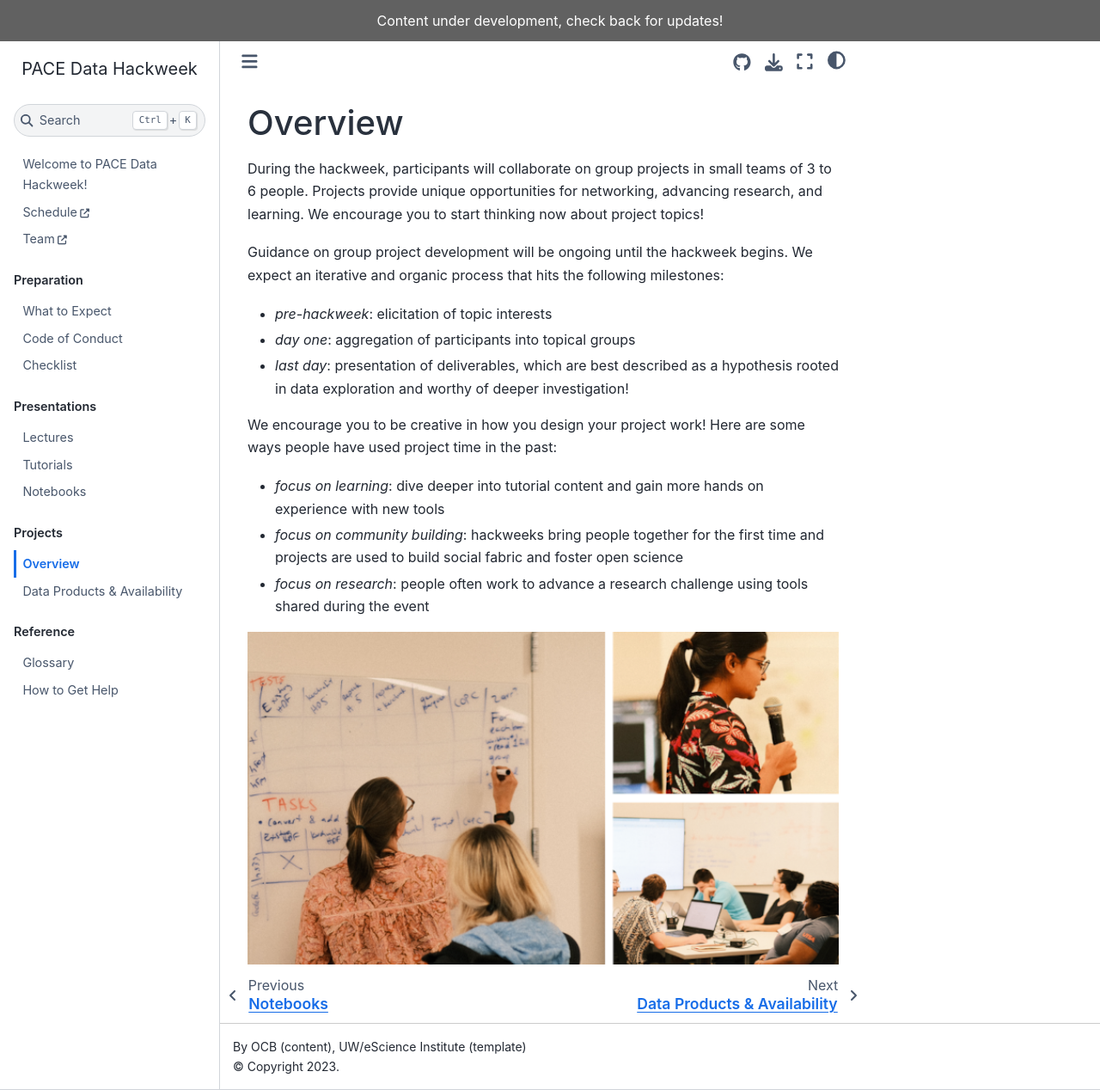
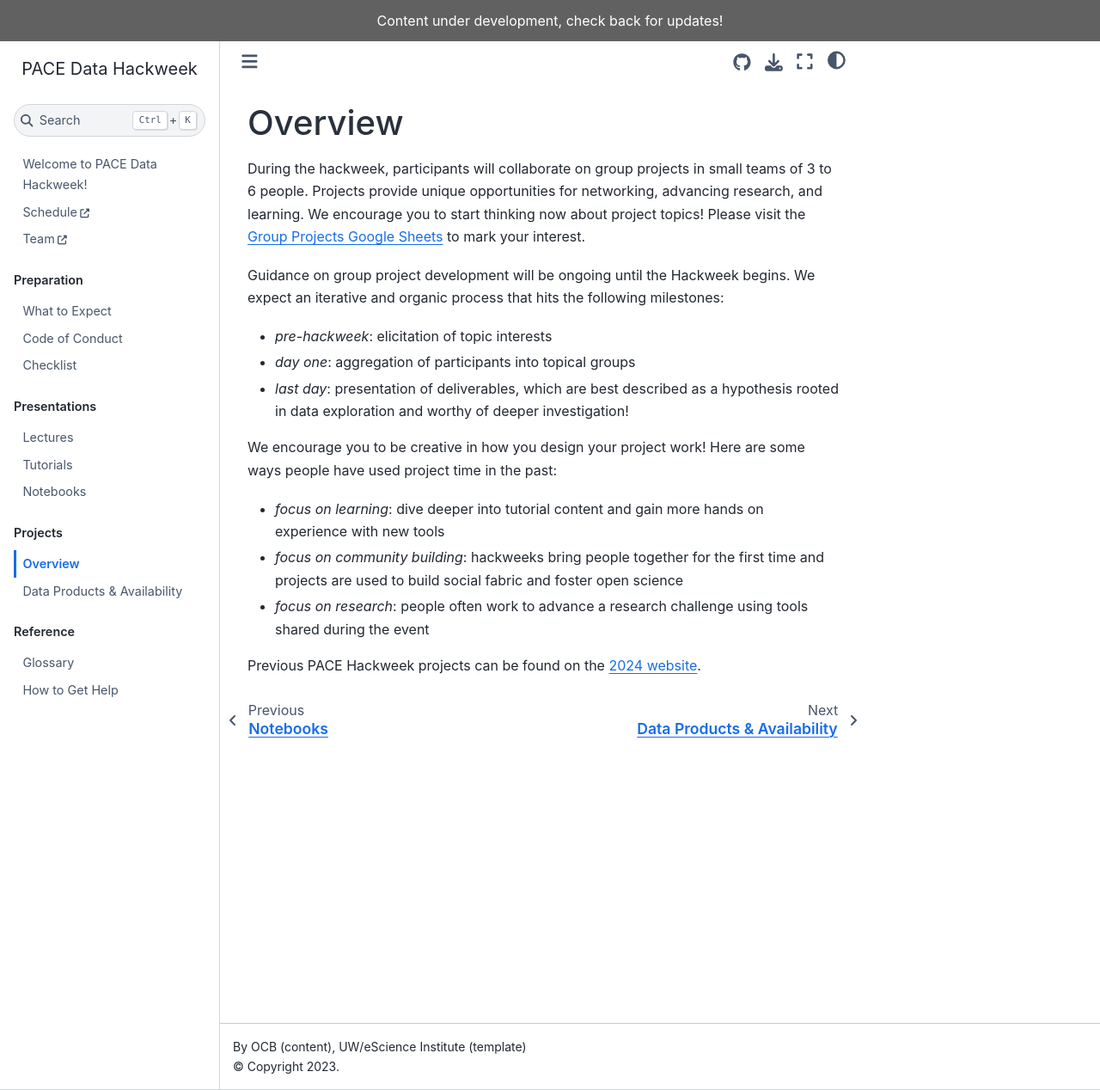
Before and after one commit to PACEHackWeek/pace-2025, a Jupyter Book: the page built from book/projects/overview.md, in a window 1280 px wide and 1268 px high. Shown: the whole window at 86% size. Built offline with Jupyter Book 1.0.4 settings and Sphinx 7.4.7 and the Sphinx Book theme 1.1.4, drawn with Linux system fonts in a browser that asks for light colours.

Commit message:
Update overview.md

````diff
--- a/book/projects/overview.md
+++ b/book/projects/overview.md
@@ -2,9 +2,9 @@
 
 During the hackweek, participants will collaborate on group projects in small teams of 3 to 6 people.
 Projects provide unique opportunities for networking, advancing research, and learning.
-We encourage you to start thinking now about project topics!
+We encourage you to start thinking now about project topics! Please visit the [Group Projects Google Sheets] to mark your interest.
 
-Guidance on group project development will be ongoing until the hackweek begins.
+Guidance on group project development will be ongoing until the Hackweek begins.
 We expect an iterative and organic process that hits the following milestones:
 
 * *pre-hackweek*: elicitation of topic interests
@@ -17,13 +17,9 @@ We encourage you to be creative in how you design your project work! Here are so
 * *focus on community building*: hackweeks bring people together for the first time and projects are used to build social fabric and foster open science
 * *focus on research*: people often work to advance a research challenge using tools shared during the event
 
-```{image} ../img/projects-montage.png
-:alt: picture of people interacting during hackweek project work
-:class: bg-primary mb-1
-:width: 700px
-:align: center
-```
+Previous PACE Hackweek projects can be found on the [2024 website].
 
-[data products]: https://pace.oceansciences.org/data.htm
-[availability]: https://pace.oceansciences.org/data_table.htm
-[release notes]: https://oceancolor.gsfc.nasa.gov/data/reprocessing/V3.0/pace-oci/
+
+
+[Group Projects Google Sheets]: https://docs.google.com/spreadsheets/d/1vMjwZMHkr4zlRKyN8WcwCwMBhtX6HHZU9Nn7UZDevY4/edit?gid=0#gid=0
+[2024 website]: https://pacehackweek.github.io/pace-2024/projects/list_of_projects.html
````
